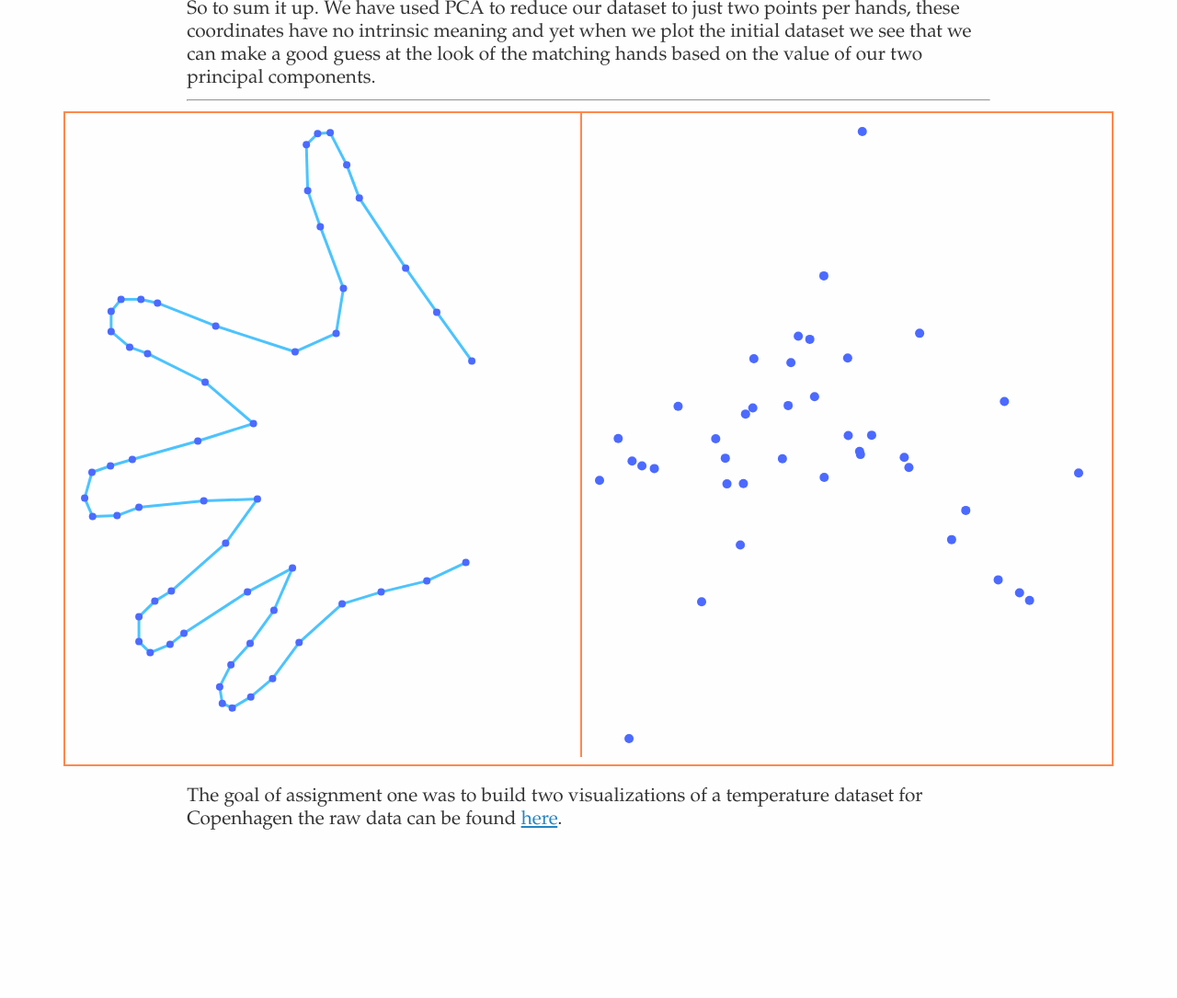
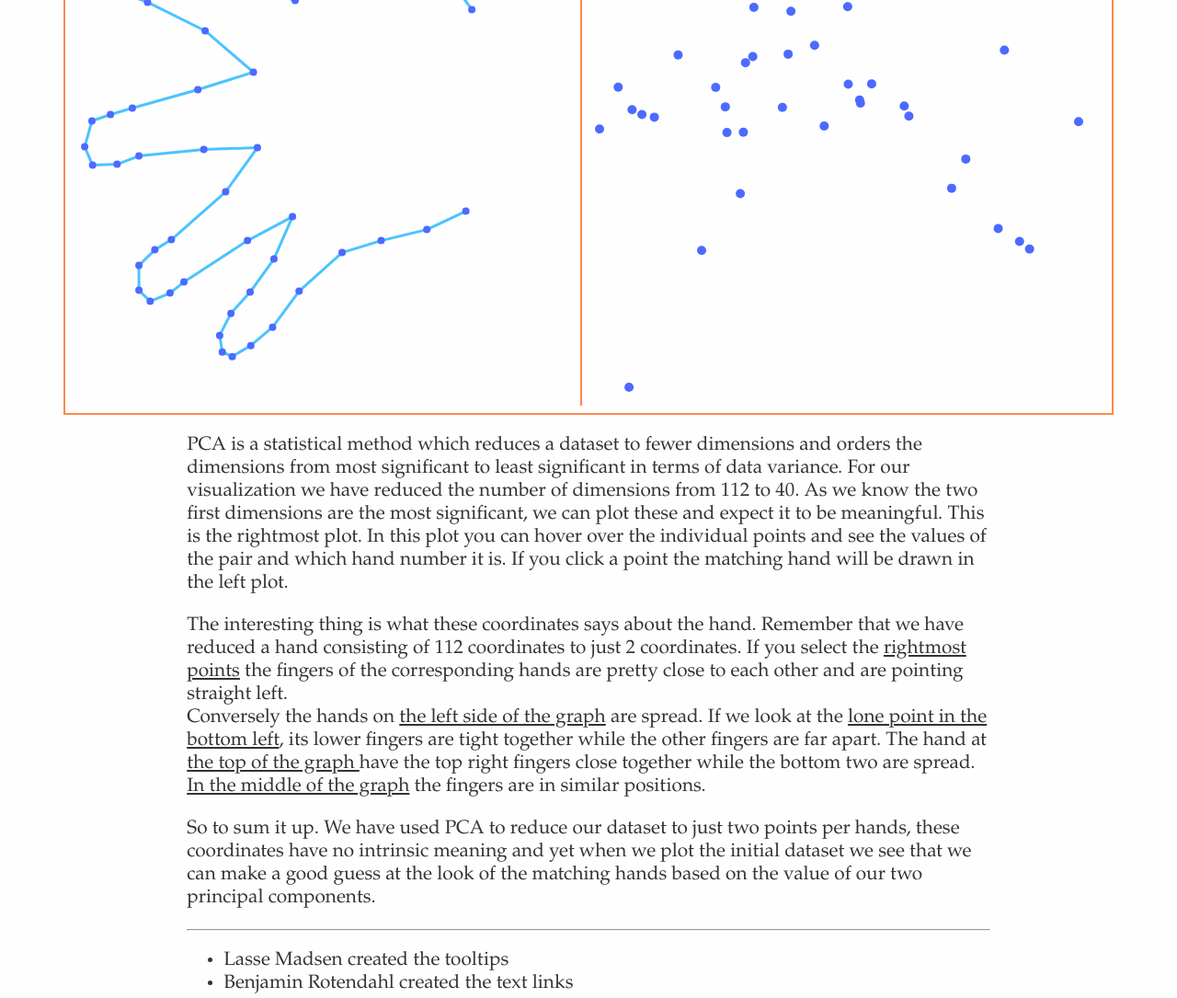
Before and after one commit to Rotendahl/IDE, a plain HTML site: page assignments/4/index.html in a window 1280 px wide. Shown: the part 460-1545 px from the top of the page at 92% size. Before the commit the page ends 1416 px from the top, so only its background shows below. Drawn offline with nearby package versions, Linux system fonts and the light colour scheme; some packages are replaced by stand-ins of ours.

Commit message:
solution

```diff
--- a/assignments/4/code.js
+++ b/assignments/4/code.js
@@ -165,11 +165,36 @@ function init() {
 
     });
 
-    d3.select("#content").on('mouseover', function(){
-        currentHandIndex = 10;
+    d3.select("#rightPoint").on('mouseover', function(){
+        currentHandIndex = 35;
         hand = hands[currentHandIndex];
         updateHand();
     })
+
+    d3.select("#leftPoint").on('mouseover', function(){
+        currentHandIndex = 30;
+        hand = hands[currentHandIndex];
+        updateHand();
+    })
+
+    d3.select("#lowleft").on('mouseover', function(){
+        currentHandIndex = 39;
+        hand = hands[currentHandIndex];
+        updateHand();
+    })
+
+    d3.select("#top").on('mouseover', function(){
+        currentHandIndex = 37;
+        hand = hands[currentHandIndex];
+        updateHand();
+    })
+
+    d3.select("#mid").on('mouseover', function(){
+        currentHandIndex = 7;
+        hand = hands[currentHandIndex];
+        updateHand();
+    })
+
 
 
     var my_data1 = d3.text("../../data/hands_pca.csv", function(text){
--- a/assignments/4/index.html
+++ b/assignments/4/index.html
@@ -35,45 +35,59 @@
 
 <body>
 <div id="header" class="text">
-    Below we have made a visualization of a dataset consisting of outlines of
-    hands. The dataset has 40 hands with 112 dimensions, that is 56 points with
-    an x- and y-coordinate. In the left graph you can see the outline of a one
-    of the hands. This is pretty cool in itself, but want we want to showcase if
-    is the utility of Principal Component Analysis (PCA). <br>
-    PCA is a statistical method which
-    reduces a dataset to fewer dimensions and orders the dimensions from most
-    significant to least significant. For our visualization we have reduced the
-    number of dimensions from 112 to 40. As we know the two first dimensions
-    are the most significant we can plot these and expect it to be meaningful.
-    This is the rightmost plot. <br>
-    In this plot you can hover over the individual points and see the values of
-    the pair and which hand number it is. If you click a point the matching hand
-    will be drawn in the left plot. Now the interesting thing is what these
-    coordinates says about the hand. Remember that we have reduced a hand
-    consisting of 112 coordinates to just 2 coordinates. <br>
-    If you select the rightmost points the fingers of the corresponding hands
-    are pretty close to each other and are pointing straight left. Conversely
-    the hands on the left side of the graph are spread. If we look at the lone
-    point in the bottom right, its lower fingers are tight together while the
-    other fingers are far apart. The hand at the top of the graph have the top
-    right fingers close together while the bottom two are spread. In the middle
-    of the graph the fingers are in similar positions. <br>
-    So to sum it up. We have used PCA to reduce our dataset to just two
-    points per hands, these coordinates have no intrinsic meaning and yet when
-    we plot the initial dataset we see that we can make a good guess at the look
-    of the matching hands based on the value of our two principal components.
-    <hr>
+    <h3 style="text-align: center">Show of hands</h3>
+    <p>
+      Below we have made a visualization of a dataset consisting of outlines of
+      hands. The dataset has 40 hands each with 112 dimensions, that is 56
+      points with an x- and y-coordinate. In the left graph you can see the
+      outline of a one of the hands. This is pretty cool in itself, but want we
+      want to showcase is the utility of Principal Component Analysis (PCA).
+    </p>
 </div>
 
 <div id="handViz"></div>
 
 
 <div id="content" class="text">
-    <p>
-        The goal of assignment one was to build two visualizations of a temperature
-        dataset for Copenhagen the raw data can be found <a href="http://data.giss.nasa.gov/tmp/gistemp/STATIONS/tmp_612061860000_14_0/station.txt">
-            here</a>.
+  <p>
+    PCA is a statistical method which reduces a dataset to fewer dimensions and
+    orders the dimensions from most significant to least significant in terms of
+    data variance. For our visualization we have reduced the number of
+    dimensions from 112 to 40. As we know the two first dimensions are the most
+    significant, we can plot these and expect it to be meaningful.
+    This is the rightmost plot. In this plot you can hover over the individual
+    points and see the values of the pair and which hand number it is. If you
+    click a point the matching hand will be drawn in the left plot.
+  </p>
 
+  <p>
+    The interesting thing is what these coordinates says about the hand.
+    Remember that we have reduced a hand consisting of 112 coordinates to just 2
+    coordinates. If you select the <span style="text-decoration:underline;"
+    id="rightPoint">rightmost points</span> the fingers of the corresponding
+    hands are pretty close to each other and are pointing straight left. <br>
+    Conversely the hands on <span style="text-decoration:underline;"
+    id="leftPoint">the left side of the graph</span> are spread. If we look at
+    the <span style="text-decoration:underline" id="lowleft">lone point in the
+    bottom left</span>, its lower fingers are tight together while the
+    other fingers are far apart. The hand at
+    <span style="text-decoration:underline" id="top"> the top of the graph
+    </span>have the top
+    right fingers close together while the bottom two are spread. <span
+    style="text-decoration:underline" id="mid">In the middle of the graph</span>
+    the fingers are in similar positions. <br>
+  </p>
+  <p>
+    So to sum it up. We have used PCA to reduce our dataset to just two
+    points per hands, these coordinates have no intrinsic meaning and yet when
+    we plot the initial dataset we see that we can make a good guess at the look
+    of the matching hands based on the value of our two principal components.
+  </p>
+    <hr>
+    <ul>
+      <li>Lasse Madsen created the tooltips</li>
+      <li>Benjamin Rotendahl created the text links</li>
+    </ul>
 </div>
 
 
--- a/style.css
+++ b/style.css
@@ -1,6 +1,6 @@
 html {
     margin:auto;
-    background:#fefefe;
+    background: #fefefe;
 }
 body {
     font: 1.3em "Vollkorn", Palatino, Times;
```
